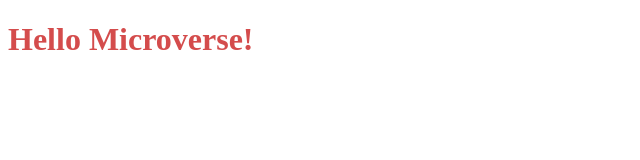
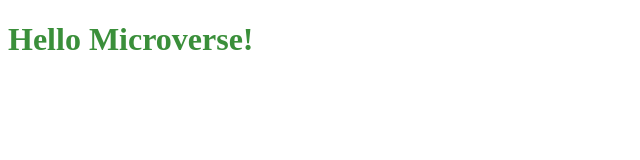
Before and after one commit to Ngufor-emmanuella/second-proj, a website: page index.html in a window 1280 px wide. Shown: the whole page, without its empty margins (0-640 px from the left). Drawn offline with Linux system fonts and the light colour scheme.

Commit message:
Add a class and color to h1

```diff
--- a/index.html
+++ b/index.html
@@ -9,7 +9,7 @@
 </head>
 <body>
   <main>
-    <h1>Hello Microverse!</h1>
+    <h1 class="hello">Hello Microverse!</h1>
   </main>
 
 </body>
--- a/style.css
+++ b/style.css
@@ -1,3 +1,3 @@
-h1 {
-  color: rgb(212, 76, 76);
+.hello {
+  color: rgb(58, 143, 58);
 }
```
Also changed, not shown: test.md (added, +1 -0 lines).
